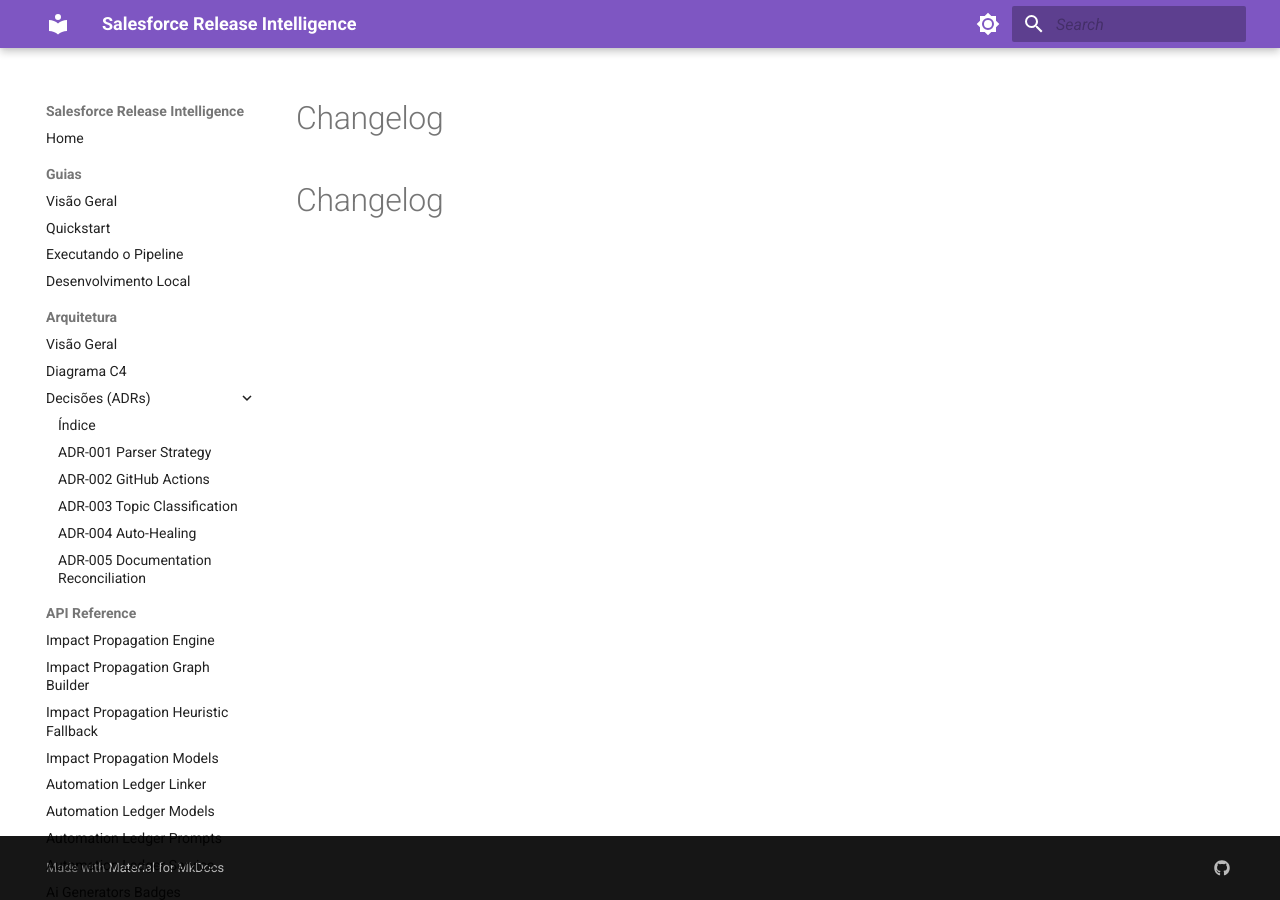
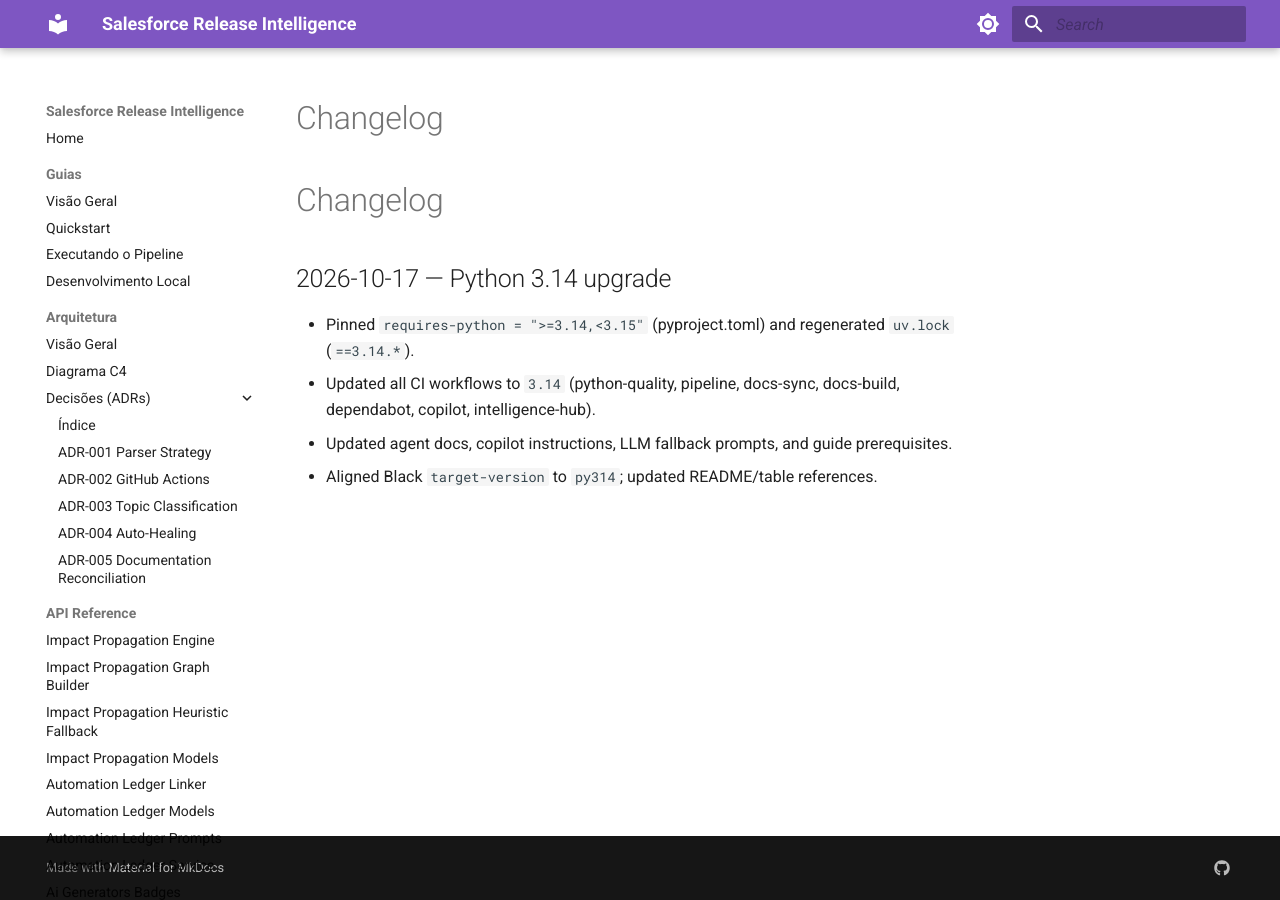
Before and after one commit to Fatal1tyBarucco/Salesforce-WebDev, an MkDocs documentation site: the page built from docs/changelog.md, in a window 1280 px wide. Built offline with MkDocs 1.6.1 and Material for MkDocs 9.7.7, drawn with Linux system fonts in a browser that asks for light colours.

Commit message:
docs: align Python 3.14 references

```diff
--- a/CHANGELOG.md
+++ b/CHANGELOG.md
@@ -1 +1,8 @@
 # Changelog
+
+## 2026-10-17 — Python 3.14 upgrade
+
+- Pinned `requires-python = ">=3.14,<3.15"` (pyproject.toml) and regenerated `uv.lock` (`==3.14.*`).
+- Updated all CI workflows to `3.14` (python-quality, pipeline, docs-sync, docs-build, dependabot, copilot, intelligence-hub).
+- Updated agent docs, copilot instructions, LLM fallback prompts, and guide prerequisites.
+- Aligned Black `target-version` to `py314`; updated README/table references.
```
Also changed, not shown: AGENTS.md (+10 -5 lines), README.md (+1 -1 lines), docs/guides/getting-started.md (+1 -1 lines), docs/index.md (+1 -1 lines), .github/agents/salesforce-release-notes-agent.md, .github/copilot-instructions.md, 3 other files.
